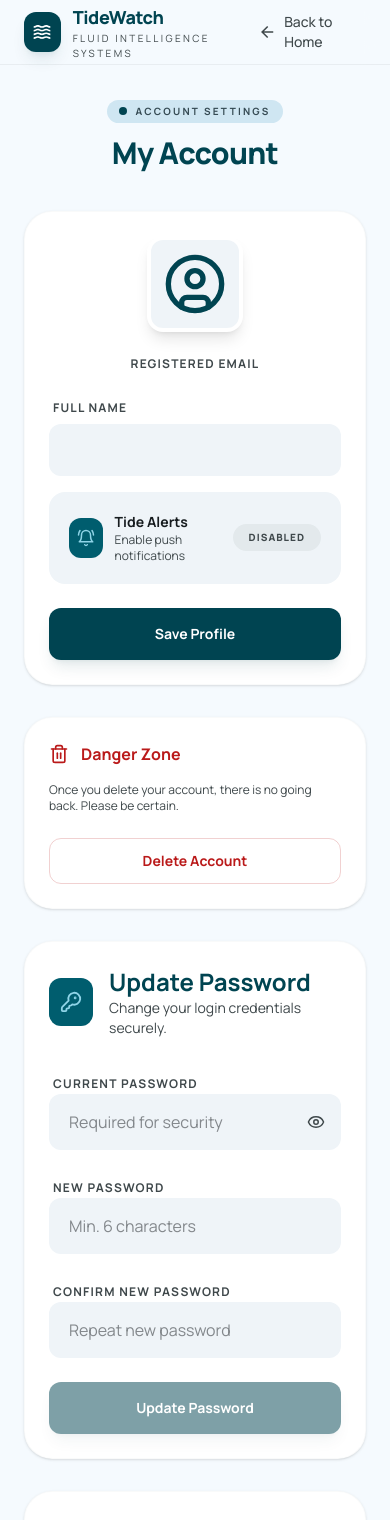
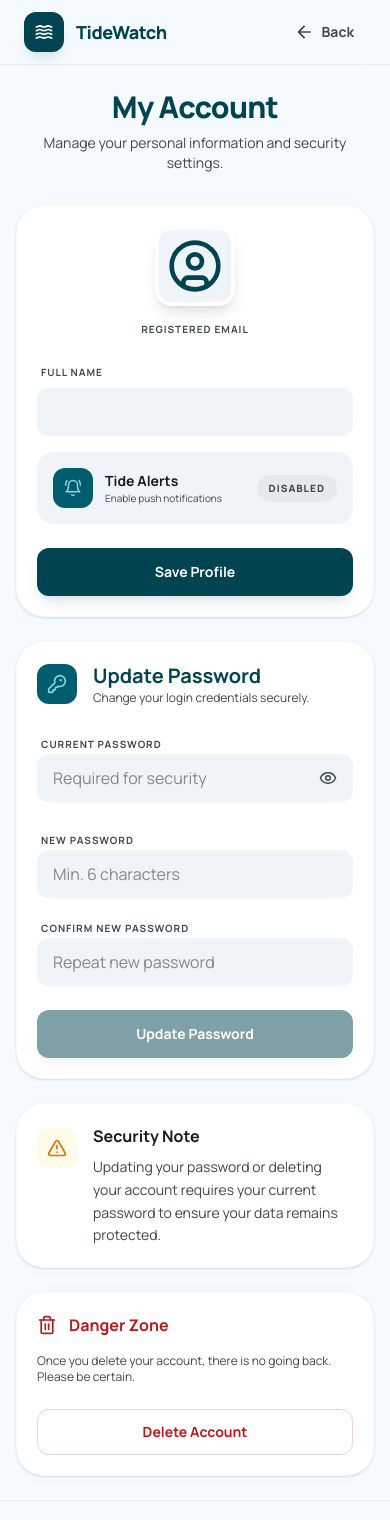
Before and after one commit to Xebec186/tidewatch, a React (Vite) app: page /profile in a window 390 px wide. Shown: the top 1520 px of the page. Built offline with nearby package versions, Linux system fonts and the light colour scheme; no server answers.

Commit message:
style: improve responsiveness for profile page

```diff
--- a/src/components/DashboardNavbar.jsx
+++ b/src/components/DashboardNavbar.jsx
@@ -75,11 +75,11 @@ export default function DashboardNavbar({ onNotificationToggle }) {
           <div className="flex h-10 w-10 items-center justify-center rounded-xl bg-primary text-on-primary shadow-lg shadow-primary/10">
             <LuWaves size={20} />
           </div>
-          <div>
-            <p className="text-lg font-extrabold tracking-tight text-primary">
+          <div className="min-w-0">
+            <p className="text-lg font-extrabold tracking-tight text-primary leading-tight">
               TideWatch
             </p>
-            <p className="text-[10px] uppercase tracking-[0.22em] text-on-surface-variant">
+            <p className="hidden xs:block text-[10px] uppercase tracking-[0.22em] text-on-surface-variant truncate">
               Live Monitor
             </p>
           </div>
--- a/src/components/SectionCard.jsx
+++ b/src/components/SectionCard.jsx
@@ -1,7 +1,7 @@
 export default function SectionCard({ children, className = "" }) {
   return (
     <section
-      className={`rounded-[1.75rem] border border-outline-variant/10 bg-surface-container-lowest p-6 shadow-sm md:p-8 ${className}`}
+      className={`rounded-[1.75rem] border border-outline-variant/10 bg-surface-container-lowest p-5 sm:p-6 md:p-8 shadow-sm ${className}`}
     >
       {children}
     </section>
--- a/src/layouts/SimpleLayout.jsx
+++ b/src/layouts/SimpleLayout.jsx
@@ -13,24 +13,25 @@ export default function SimpleLayout() {
       <header className="w-full border-b border-black/5 bg-surface/80 backdrop-blur-md sticky top-0 z-50">
         <div className="mx-auto max-w-7xl px-6 h-16 flex items-center justify-between">
           <Link to={backDestination} className="flex items-center gap-3">
-            <div className="flex h-10 w-10 items-center justify-center rounded-xl bg-primary text-on-primary shadow-lg shadow-primary/10">
+            <div className="flex h-10 w-10 shrink-0 items-center justify-center rounded-xl bg-primary text-on-primary shadow-lg shadow-primary/10">
               <MdWaves size={20} />
             </div>
-            <div>
-              <p className="text-lg font-extrabold tracking-tight text-primary">
+            <div className="min-w-0">
+              <p className="text-lg font-extrabold tracking-tight text-primary leading-tight">
                 TideWatch
               </p>
-              <p className="text-[10px] uppercase tracking-[0.24em] text-on-surface-variant">
+              <p className="hidden xs:block text-[10px] uppercase tracking-[0.24em] text-on-surface-variant truncate">
                 Fluid Intelligence Systems
               </p>
             </div>
           </Link>
           <Link
             to={backDestination}
-            className="text-sm font-medium text-on-surface-variant hover:text-primary transition-colors flex items-center gap-2"
+            className="text-sm font-bold text-on-surface-variant hover:text-primary transition-colors flex items-center gap-2 px-3 py-2 rounded-xl hover:bg-surface-container-low"
           >
-            <MdArrowBack size={20} />
-            {backLabel}
+            <MdArrowBack size={20} className="shrink-0" />
+            <span className="hidden sm:inline whitespace-nowrap">{backLabel}</span>
+            <span className="sm:hidden whitespace-nowrap">Back</span>
           </Link>
         </div>
       </header>
--- a/src/pages/ProfilePage.jsx
+++ b/src/pages/ProfilePage.jsx
@@ -99,69 +99,69 @@ export default function ProfilePage() {
 
   return (
     <div className="min-h-screen bg-surface text-on-surface font-manrope selection:bg-primary-container selection:text-on-primary-container">
-      <main className="mx-auto max-w-7xl px-6 py-8 md:py-10">
-        <header className="mb-10 text-center md:text-left">
-          <div className="mb-3 inline-flex items-center gap-2 rounded-full bg-secondary-container px-3 py-1 text-[10px] font-bold uppercase tracking-[0.22em] text-on-secondary-fixed-variant">
-            <span className="h-2 w-2 rounded-full bg-primary" />
-            Account settings
-          </div>
-          <h1 className="text-3xl font-black tracking-tight text-primary sm:text-4xl md:text-6xl">
+      <main className="mx-auto max-w-7xl px-4 py-6 sm:px-6 md:py-10">
+        <header className="mb-8 text-center md:text-left">
+          <h1 className="text-3xl font-black tracking-tight text-primary sm:text-4xl md:text-5xl lg:text-6xl">
             My Account
           </h1>
+          <p className="mt-2 text-sm text-on-surface-variant md:text-base">
+            Manage your personal information and security settings.
+          </p>
         </header>
 
         {status.message && (
           <div
-            className={`mb-8 flex items-center gap-3 rounded-2xl p-4 ${status.type === "success" ? "bg-emerald-50 text-emerald-700 border border-emerald-100" : "bg-error-container text-on-error-container"}`}
+            className={`mb-8 flex items-start gap-3 rounded-2xl p-4 sm:items-center ${status.type === "success" ? "bg-emerald-50 text-emerald-700 border border-emerald-100" : "bg-error-container text-on-error-container"}`}
           >
-            {status.type === "success" && <LuCircleCheck size={20} />}
-            <p className="text-sm font-bold">{status.message}</p>
+            {status.type === "success" && <LuCircleCheck size={20} className="mt-0.5 shrink-0 sm:mt-0" />}
+            <p className="text-sm font-bold leading-tight">{status.message}</p>
           </div>
         )}
 
-        <div className="grid items-start gap-8 lg:grid-cols-12">
+        <div className="grid items-start gap-6 lg:grid-cols-12 lg:gap-8">
           {/* LEFT COLUMN: Identity & Preferences */}
-          <div className="space-y-8 lg:col-span-5">
+          <div className="space-y-6 lg:col-span-5 lg:space-y-8">
             <SectionCard>
               <form onSubmit={handleUpdateProfile} className="space-y-6">
-                <div className="flex flex-col items-center gap-6 md:flex-row">
+                <div className="flex flex-col items-center gap-4 text-center md:flex-row md:gap-6 md:text-left">
                   <div className="relative">
-                    <div className="flex h-24 w-24 items-center justify-center rounded-2xl border-4 border-surface-container-lowest bg-surface-container-low text-primary shadow-lg">
-                      <LuCircleUser size={64} />
+                    <div className="flex h-20 w-20 items-center justify-center rounded-2xl border-4 border-surface-container-lowest bg-surface-container-low text-primary shadow-lg sm:h-24 sm:w-24">
+                      <LuCircleUser size={56} className="sm:hidden" />
+                      <LuCircleUser size={64} className="hidden sm:block" />
                     </div>
                   </div>
-                  <div className="flex-1 text-center md:text-left">
-                    <p className="text-xs font-bold uppercase tracking-widest text-on-surface-variant">
+                  <div className="flex-1 overflow-hidden">
+                    <p className="text-[10px] font-bold uppercase tracking-widest text-on-surface-variant">
                       Registered Email
                     </p>
-                    <p className="mt-1 font-bold text-primary">{user?.email}</p>
+                    <p className="mt-1 truncate font-bold text-primary">{user?.email}</p>
                   </div>
                 </div>
 
                 <div className="space-y-4">
                   <div>
-                    <label className="mb-2 ml-1 block text-xs font-bold uppercase tracking-widest text-on-surface-variant">
+                    <label className="mb-2 ml-1 block text-[10px] font-bold uppercase tracking-widest text-on-surface-variant">
                       Full Name
                     </label>
                     <input
                       type="text"
                       value={fullName}
                       onChange={(e) => setFullName(e.target.value)}
-                      className="w-full rounded-xl border-none bg-surface-container-low px-5 py-3.5 text-on-surface focus:ring-2 focus:ring-primary/20 focus:outline-none"
+                      className="w-full rounded-xl border-none bg-surface-container-low px-4 py-3 text-on-surface focus:ring-2 focus:ring-primary/20 focus:outline-none sm:px-5 sm:py-3.5"
                     />
                   </div>
 
-                  <div className="rounded-2xl bg-surface-container-low p-5">
-                    <div className="flex items-center justify-between">
+                  <div className="rounded-2xl bg-surface-container-low p-4 sm:p-5">
+                    <div className="flex items-center justify-between gap-4">
                       <div className="flex items-center gap-3">
-                        <div className="flex h-10 w-10 items-center justify-center rounded-xl bg-primary-container text-on-primary-container">
+                        <div className="flex h-10 w-10 shrink-0 items-center justify-center rounded-xl bg-primary-container text-on-primary-container">
                           <LuBellRing size={18} />
                         </div>
                         <div>
                           <p className="text-sm font-bold text-on-surface">
                             Tide Alerts
                           </p>
-                          <p className="text-xs text-on-surface-variant">
+                          <p className="text-[10px] text-on-surface-variant sm:text-xs">
                             Enable push notifications
                           </p>
                         </div>
@@ -169,7 +169,7 @@ export default function ProfilePage() {
                       <button
                         type="button"
                         onClick={() => setAlertsEnabled(!alertsEnabled)}
-                        className={`cursor-pointer rounded-full px-4 py-1.5 text-[10px] font-black uppercase tracking-widest transition-all ${
+                        className={`cursor-pointer rounded-full px-3 py-1.5 text-[10px] font-black uppercase tracking-widest transition-all sm:px-4 ${
                           alertsEnabled
                             ? "bg-emerald-500 text-white shadow-lg shadow-emerald-500/20"
                             : "bg-surface-container-high text-on-surface-variant"
@@ -184,11 +184,108 @@ export default function ProfilePage() {
                 <button
                   type="submit"
                   disabled={loading}
-                  className="w-full cursor-pointer rounded-xl bg-primary py-4 text-sm font-bold text-on-primary shadow-lg shadow-primary/10 transition-all hover:brightness-110 active:scale-[0.98] disabled:opacity-50"
+                  className="w-full cursor-pointer rounded-xl bg-primary py-3.5 text-sm font-bold text-on-primary shadow-lg shadow-primary/10 transition-all hover:brightness-110 active:scale-[0.98] disabled:opacity-50 sm:py-4"
                 >
                   {loading ? "Saving Changes..." : "Save Profile"}
                 </button>
               </form>
+            </SectionCard>
+          </div>
+
+          {/* RIGHT COLUMN: Security & Danger Zone */}
+          <div className="space-y-6 lg:col-span-7 lg:space-y-8">
+            <SectionCard>
+              <div className="mb-6 flex items-center gap-4 sm:mb-8">
+                <div className="flex h-10 w-10 shrink-0 items-center justify-center rounded-xl bg-primary-container text-on-primary-container sm:h-12 sm:w-12">
+                  <LuKeyRound size={20} className="sm:hidden" />
+                  <LuKeyRound size={22} className="hidden sm:block" />
+                </div>
+                <div>
+                  <h2 className="text-xl font-bold text-primary sm:text-2xl">
+                    Update Password
+                  </h2>
+                  <p className="text-xs text-on-surface-variant sm:text-sm">
+                    Change your login credentials securely.
+                  </p>
+                </div>
+              </div>
+
+              <form onSubmit={handleUpdatePassword} className="space-y-6">
+                <div className="space-y-2">
+                  <label className="ml-1 text-[10px] font-bold uppercase tracking-widest text-on-surface-variant">
+                    Current Password
+                  </label>
+                  <div className="relative">
+                    <input
+                      type={showPass ? "text" : "password"}
+                      value={oldPassword}
+                      onChange={(e) => setOldPassword(e.target.value)}
+                      placeholder="Required for security"
+                      className="w-full rounded-xl border-none bg-surface-container-low px-4 py-3 text-on-surface focus:ring-2 focus:ring-primary/20 focus:outline-none sm:px-5 sm:py-4"
+                    />
+                    <button
+                      type="button"
+                      onClick={() => setShowPass(!showPass)}
+                      className="absolute right-4 top-1/2 -translate-y-1/2 text-on-surface-variant hover:text-primary transition-colors"
+                    >
+                      {showPass ? <LuEyeOff size={18} /> : <LuEye size={18} />}
+                    </button>
+                  </div>
+                </div>
+
+                <div className="grid gap-4 md:grid-cols-2 md:gap-6">
+                  <div className="space-y-2">
+                    <label className="ml-1 text-[10px] font-bold uppercase tracking-widest text-on-surface-variant">
+                      New Password
+                    </label>
+                    <input
+                      type={showPass ? "text" : "password"}
+                      value={newPassword}
+                      onChange={(e) => setNewPassword(e.target.value)}
+                      placeholder="Min. 6 characters"
+                      className="w-full rounded-xl border-none bg-surface-container-low px-4 py-3 text-on-surface focus:ring-2 focus:ring-primary/20 focus:outline-none sm:px-5 sm:py-4"
+                    />
+                  </div>
+
+                  <div className="space-y-2">
+                    <label className="ml-1 text-[10px] font-bold uppercase tracking-widest text-on-surface-variant">
+                      Confirm New Password
+                    </label>
+                    <input
+                      type={showPass ? "text" : "password"}
+                      value={confirmPassword}
+                      onChange={(e) => setConfirmPassword(e.target.value)}
+                      placeholder="Repeat new password"
+                      className="w-full rounded-xl border-none bg-surface-container-low px-4 py-3 text-on-surface focus:ring-2 focus:ring-primary/20 focus:outline-none sm:px-5 sm:py-4"
+                    />
+                  </div>
+                </div>
+
+                <div className="flex justify-end">
+                  <button
+                    type="submit"
+                    disabled={loading || !newPassword || !oldPassword}
+                    className="w-full cursor-pointer rounded-xl bg-primary px-10 py-3.5 text-sm font-bold text-on-primary shadow-lg shadow-primary/10 transition-all hover:brightness-110 active:scale-[0.98] disabled:opacity-50 sm:w-auto sm:py-4"
+                  >
+                    Update Password
+                  </button>
+                </div>
+              </form>
+            </SectionCard>
+
+            <SectionCard>
+              <div className="flex items-start gap-4">
+                <div className="mt-1 flex h-10 w-10 shrink-0 items-center justify-center rounded-xl bg-amber-50 text-amber-600">
+                  <LuTriangleAlert size={20} />
+                </div>
+                <div>
+                  <h3 className="font-bold text-on-surface">Security Note</h3>
+                  <p className="mt-2 text-sm leading-relaxed text-on-surface-variant">
+                    Updating your password or deleting your account requires
+                    your current password to ensure your data remains protected.
+                  </p>
+                </div>
+              </div>
             </SectionCard>
 
             <SectionCard className="border-error/10 bg-error-container/5">
@@ -219,7 +316,7 @@ export default function ProfilePage() {
                     value={deletePass}
                     onChange={(e) => setDeletePass(e.target.value)}
                     placeholder="Verify password"
-                    className="w-full rounded-xl border border-error/20 bg-surface px-4 py-3 text-sm focus:ring-1 focus:ring-error focus:outline-none"
+                    className="w-full rounded-xl border border-error/20 bg-white px-4 py-3 text-sm focus:ring-1 focus:ring-error focus:outline-none"
                   />
                   <div className="flex gap-2">
                     <button
@@ -241,102 +338,6 @@ export default function ProfilePage() {
               )}
             </SectionCard>
           </div>
-
-          {/* RIGHT COLUMN: Security */}
-          <div className="space-y-8 lg:col-span-7">
-            <SectionCard>
-              <div className="mb-8 flex items-center gap-4">
-                <div className="flex h-12 w-12 items-center justify-center rounded-xl bg-primary-container text-on-primary-container">
-                  <LuKeyRound size={22} />
-                </div>
-                <div>
-                  <h2 className="text-2xl font-bold text-primary">
-                    Update Password
-                  </h2>
-                  <p className="text-sm text-on-surface-variant">
-                    Change your login credentials securely.
-                  </p>
-                </div>
-              </div>
-
-              <form onSubmit={handleUpdatePassword} className="space-y-6">
-                <div className="space-y-2">
-                  <label className="ml-1 text-xs font-bold uppercase tracking-widest text-on-surface-variant">
-                    Current Password
-                  </label>
-                  <div className="relative">
-                    <input
-                      type={showPass ? "text" : "password"}
-                      value={oldPassword}
-                      onChange={(e) => setOldPassword(e.target.value)}
-                      placeholder="Required for security"
-                      className="w-full rounded-xl border-none bg-surface-container-low px-5 py-4 text-on-surface focus:ring-2 focus:ring-primary/20 focus:outline-none"
-                    />
-                    <button
-                      type="button"
-                      onClick={() => setShowPass(!showPass)}
-                      className="absolute right-4 top-1/2 -translate-y-1/2 text-on-surface-variant hover:text-primary transition-colors"
-                    >
-                      {showPass ? <LuEyeOff size={18} /> : <LuEye size={18} />}
-                    </button>
-                  </div>
-                </div>
-
-                <div className="grid gap-6 md:grid-cols-2">
-                  <div className="space-y-2">
-                    <label className="ml-1 text-xs font-bold uppercase tracking-widest text-on-surface-variant">
-                      New Password
-                    </label>
-                    <input
-                      type={showPass ? "text" : "password"}
-                      value={newPassword}
-                      onChange={(e) => setNewPassword(e.target.value)}
-                      placeholder="Min. 6 characters"
-                      className="w-full rounded-xl border-none bg-surface-container-low px-5 py-4 text-on-surface focus:ring-2 focus:ring-primary/20 focus:outline-none"
-                    />
-                  </div>
-
-                  <div className="space-y-2">
-                    <label className="ml-1 text-xs font-bold uppercase tracking-widest text-on-surface-variant">
-                      Confirm New Password
-                    </label>
-                    <input
-                      type={showPass ? "text" : "password"}
-                      value={confirmPassword}
-                      onChange={(e) => setConfirmPassword(e.target.value)}
-                      placeholder="Repeat new password"
-                      className="w-full rounded-xl border-none bg-surface-container-low px-5 py-4 text-on-surface focus:ring-2 focus:ring-primary/20 focus:outline-none"
-                    />
-                  </div>
-                </div>
-
-                <div className="flex justify-end">
-                  <button
-                    type="submit"
-                    disabled={loading || !newPassword || !oldPassword}
-                    className="w-full sm:w-auto cursor-pointer rounded-xl bg-primary px-10 py-4 text-sm font-bold text-on-primary shadow-lg shadow-primary/10 transition-all hover:brightness-110 active:scale-[0.98] disabled:opacity-50"
-                  >
-                    Update Password
-                  </button>
-                </div>
-              </form>
-            </SectionCard>
-
-            <SectionCard>
-              <div className="flex items-start gap-4">
-                <div className="mt-1 flex h-10 w-10 items-center justify-center rounded-xl bg-amber-50 text-amber-600">
-                  <LuTriangleAlert size={20} />
-                </div>
-                <div>
-                  <h3 className="font-bold text-on-surface">Security Note</h3>
-                  <p className="mt-2 text-sm leading-relaxed text-on-surface-variant">
-                    Updating your password or deleting your account requires
-                    your current password to ensure your data remains protected.
-                  </p>
-                </div>
-              </div>
-            </SectionCard>
-          </div>
         </div>
       </main>
     </div>
```
